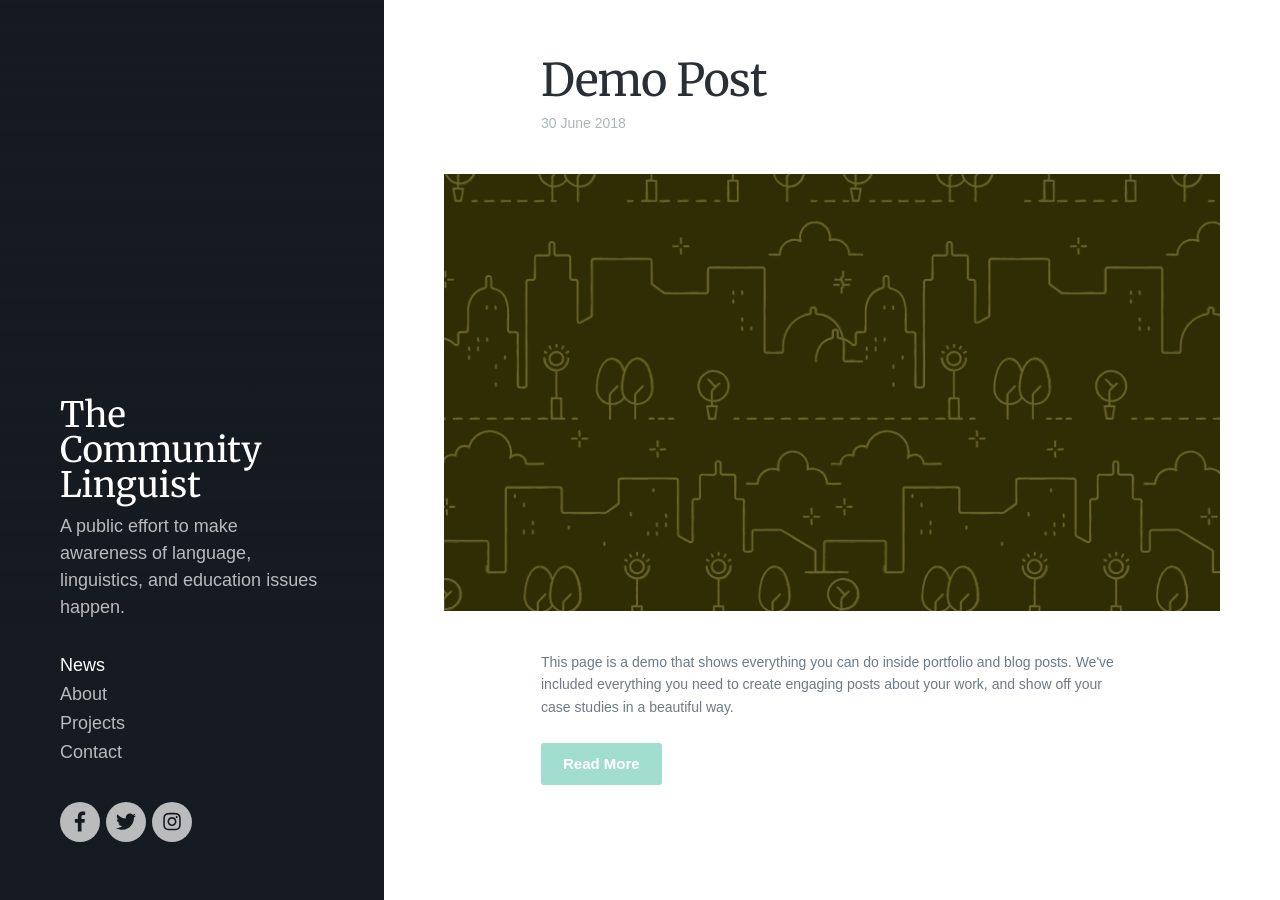
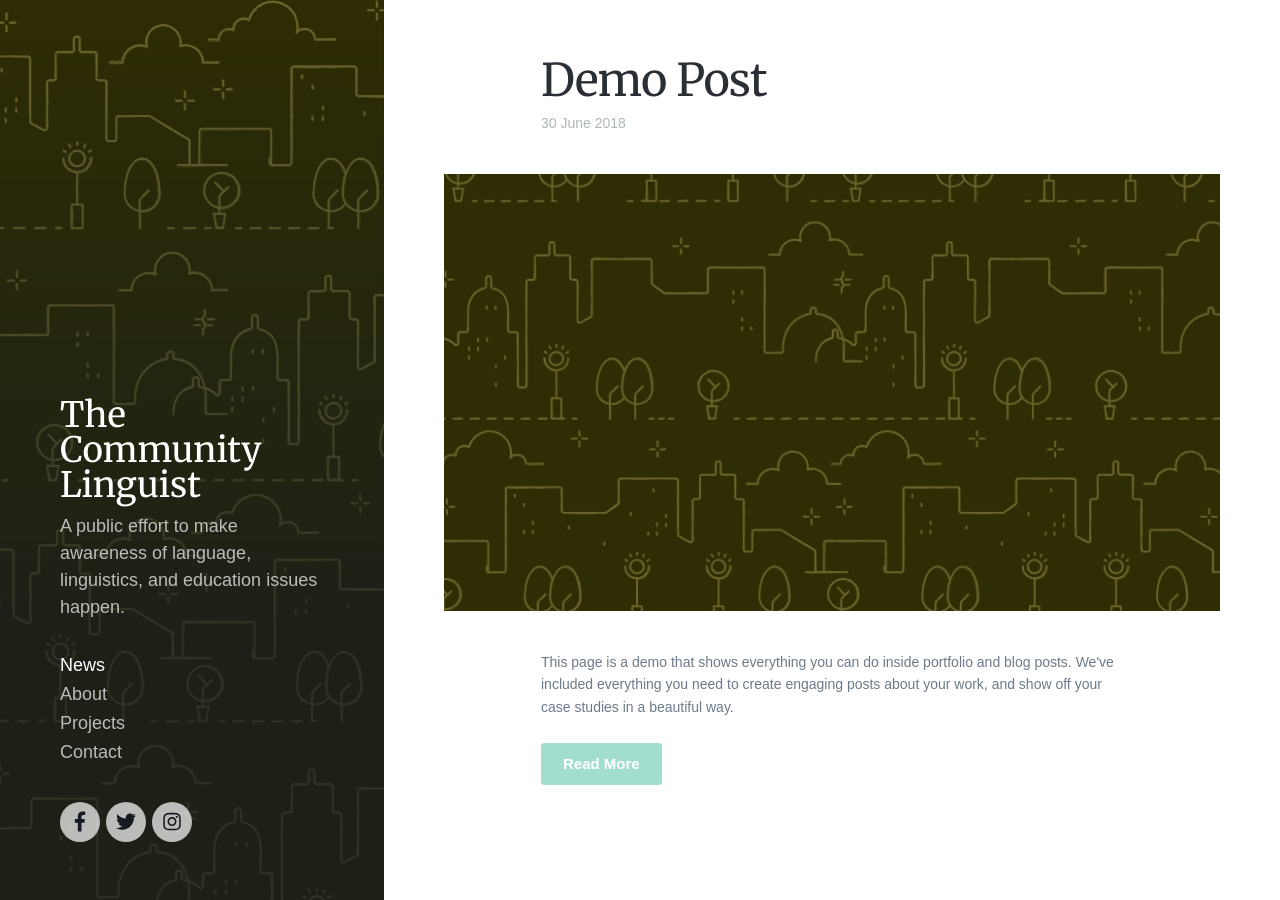
Before and after one commit to tclinguistics/tclinguistics.github.io, a Jekyll site: the page built from index.html, in a window 1280 px wide and 900 px high. Built offline with Jekyll 4.4.1, drawn with Linux system fonts in a browser that asks for light colours; nearby versions of some CDN libraries; some web fonts are replaced; the list of posts is cut into pages by our own code.

Commit message:
Update index.html

```diff
--- a/index.html
+++ b/index.html
@@ -2,7 +2,7 @@
 layout: default
 title: The Community Linguist
 description: A public effort to make awareness of language, linguistics, and education issues happen.
-featured_image: /images/tcl/square/square-3.png
+featured_image: /images/tcl/page-bg/square-3.png
 ---
 
 <section class="blog single">
```
